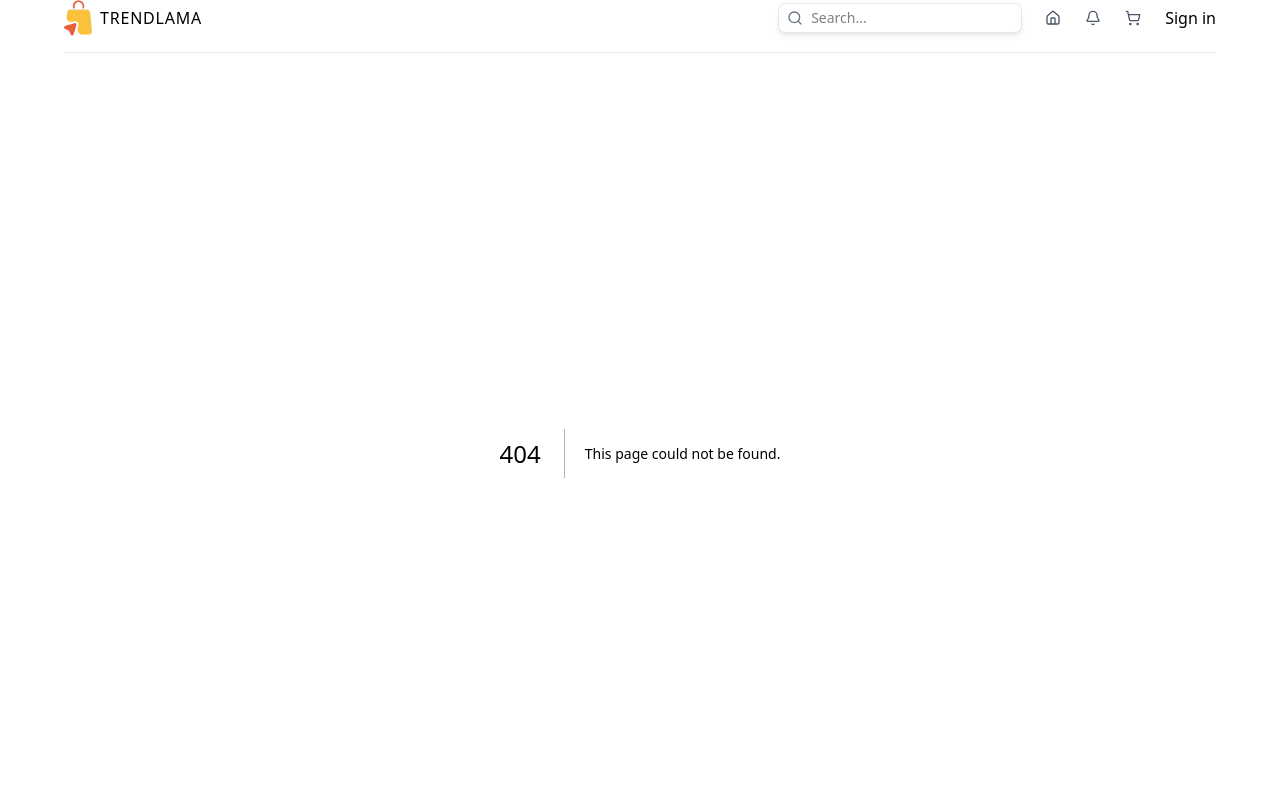
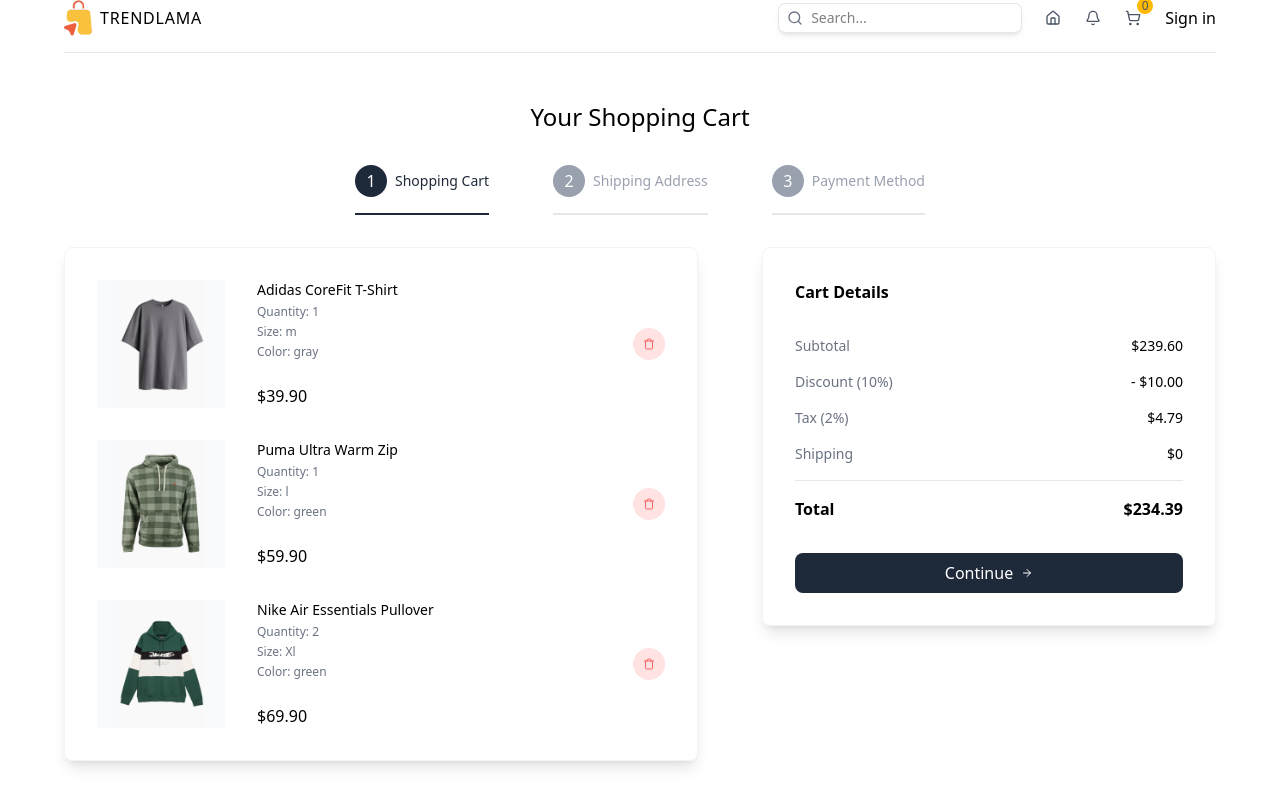
Before and after one commit to WebApp07/ECOMMERCE_UI, a Next.js app: page /cart in a window 1280 px wide. Before the commit this address had no page. Shown: the top 800 px of the page. Built offline with nearby package versions, Linux system fonts and the light colour scheme.

Commit message:
feat: E-commerce Cart Page Design with Steps and tax calculation

```diff
--- /dev/null
+++ b/src/app/cart/page.tsx
@@ -0,0 +1,224 @@
+"use client";
+
+import PaymentForm from "@/components/PaymentForm";
+import ShippingForm from "@/components/ShippingForm";
+import { cartItemsType } from "@/types";
+import { ArrowRight, Trash } from "lucide-react";
+import Image from "next/image";
+import { useRouter, useSearchParams } from "next/navigation";
+import { useState } from "react";
+
+const steps = [
+  { id: 1, title: "Shopping Cart" },
+  { id: 2, title: "Shipping Address" },
+  { id: 3, title: "Payment Method" },
+];
+
+// TEMPORARY
+const cartItems: cartItemsType = [
+  {
+    id: 1,
+    name: "Adidas CoreFit T-Shirt",
+    shortDescription:
+      "Lorem ipsum dolor sit amet consect adipisicing elit lorem ipsum dolor sit.",
+    description:
+      "Lorem ipsum dolor sit amet consect adipisicing elit lorem ipsum dolor sit.",
+    price: 39.9,
+    sizes: ["s", "m", "l", "xl", "xxl"],
+    colors: ["gray", "purple", "green"],
+    images: {
+      gray: "/products/1g.png",
+      purple: "/products/1p.png",
+      green: "/products/1gr.png",
+    },
+    quantity: 1,
+    selectedSize: "m",
+    selectedColor: "gray",
+  },
+  {
+    id: 2,
+    name: "Puma Ultra Warm Zip",
+    shortDescription:
+      "Lorem ipsum dolor sit amet consect adipisicing elit lorem ipsum dolor sit.",
+    description:
+      "Lorem ipsum dolor sit amet consect adipisicing elit lorem ipsum dolor sit.",
+    price: 59.9,
+    sizes: ["s", "m", "l", "xl"],
+    colors: ["gray", "green"],
+    images: { gray: "/products/2g.png", green: "/products/2gr.png" },
+    quantity: 1,
+    selectedSize: "l",
+    selectedColor: "green",
+  },
+  {
+    id: 3,
+    name: "Nike Air Essentials Pullover",
+    shortDescription:
+      "Lorem ipsum dolor sit amet consect adipisicing elit lorem ipsum dolor sit.",
+    description:
+      "Lorem ipsum dolor sit amet consect adipisicing elit lorem ipsum dolor sit.",
+    price: 69.9,
+    sizes: ["s", "m", "l"],
+    colors: ["green", "blue", "black"],
+    images: {
+      green: "/products/3gr.png",
+      blue: "/products/3b.png",
+      black: "/products/3bl.png",
+    },
+    quantity: 2,
+    selectedSize: "Xl",
+    selectedColor: "green",
+  },
+];
+
+const CartPage = () => {
+  const searchParams = useSearchParams();
+  const router = useRouter();
+  const [shippingForm, setShippingForm] = useState(null);
+
+  const activeStep = parseInt(searchParams.get("step") || "1");
+
+  const subtotal = cartItems.reduce(
+    (acc, item) => acc + item.price * item.quantity,
+    0
+  );
+
+  const discount = 10;
+  const taxRate = 0.02; // 2% tax
+  const tax = subtotal * taxRate;
+
+  const total = subtotal - discount + tax;
+
+  return (
+    <div className="flex flex-col gap-8 items-center justify-center mt-12">
+      {/* TITLE */}
+      <h1 className="text-2xl font-medium">Your Shopping Cart</h1>
+
+      {/* STEPS */}
+      <div className="flex flex-col lg:flex-row items-center gap-8 lg:gap-16">
+        {steps.map((step) => (
+          <div
+            key={step.id}
+            className={`flex items-center gap-2 border-b-2 pb-4 ${
+              step.id === activeStep ? "border-gray-800" : "border-gray-200"
+            }`}
+          >
+            <div
+              className={`w-6 h-6 rounded-full text-white p-4 flex items-center justify-center ${
+                step.id === activeStep ? "bg-gray-800" : "bg-gray-400"
+              }`}
+            >
+              {step.id}
+            </div>
+            <p
+              className={`text-sm font-medium ${
+                step.id === activeStep ? "text-gray-800" : "text-gray-400"
+              }`}
+            >
+              {step.title}
+            </p>
+          </div>
+        ))}
+      </div>
+
+      {/* STEPS AND DETAILS */}
+      <div className="w-full flex flex-col lg:flex-row gap-16">
+        {/* STEP CONTENT */}
+        <div className="w-full lg:w-7/12 shadow-lg border border-gray-100 p-8 rounded-lg flex flex-col gap-8">
+          {activeStep === 1 ? (
+            cartItems.map((item) => (
+              // SINGLE CART ITEM
+              <div className="flex items-center justify-between" key={item.id}>
+                {/* IMAGE AND DETAILS */}
+                <div className="flex gap-8">
+                  {/* IMAGE */}
+                  <div className="relative w-32 h-32 bg-gray-50 roudned-lg overflow-hidden">
+                    <Image
+                      src={item.images[item.selectedColor]}
+                      alt={item.name}
+                      fill
+                      className="object-contain"
+                    />
+                  </div>
+                  {/* ITEM DETAILS */}
+                  <div className="flex flex-col justify-between">
+                    <div className="flex flex-col gap-1">
+                      <p className="text-sm font-medium">{item.name}</p>
+                      <p className="text-xs text-gray-500">
+                        Quantity: {item.quantity}
+                      </p>
+                      <p className="text-xs text-gray-500">
+                        Size: {item.selectedSize}
+                      </p>
+                      <p className="text-xs text-gray-500">
+                        Color: {item.selectedColor}
+                      </p>
+                    </div>
+                    <p className="font-medium">${item.price.toFixed(2)}</p>
+                  </div>
+                </div>
+                {/* DELETE BUTTON */}
+                <button className="w-8 h-8 rounded-full bg-red-100 hover:bg-red-200 transition-all duration-300 text-red-400 flex items-center justify-center cursor-pointer">
+                  <Trash className="w-3 h-3" />
+                </button>
+              </div>
+            ))
+          ) : activeStep === 2 ? (
+            <ShippingForm />
+          ) : activeStep === 3 && shippingForm ? (
+            <PaymentForm />
+          ) : (
+            <p className="text-sm text-gray-500">
+              Please fill in the shipping form to continue.
+            </p>
+          )}
+        </div>
+
+        {/* CART DETAILS */}
+        <div className="w-full lg:w-5/12 shadow-lg border border-gray-100 p-8 rounded-lg flex flex-col gap-8 h-max">
+          <h2 className="font-semibold">Cart Details</h2>
+
+          <div className="flex flex-col gap-4 text-sm">
+            <div className="flex justify-between">
+              <p className="text-gray-500">Subtotal</p>
+              <p className="font-medium">${subtotal.toFixed(2)}</p>
+            </div>
+
+            <div className="flex justify-between">
+              <p className="text-gray-500">Discount (10%)</p>
+              <p className="font-medium">- ${discount.toFixed(2)}</p>
+            </div>
+
+            <div className="flex justify-between">
+              <p className="text-gray-500">Tax (2%)</p>
+              <p className="font-medium">${tax.toFixed(2)}</p>
+            </div>
+
+            <div className="flex justify-between">
+              <p className="text-gray-500">Shipping</p>
+              <p className="font-medium">$0</p>
+            </div>
+
+            <hr className="border-gray-200" />
+
+            <div className="flex justify-between font-semibold text-base">
+              <p>Total</p>
+              <p>${total.toFixed(2)}</p>
+            </div>
+          </div>
+
+          {activeStep === 1 && (
+            <button
+              onClick={() => router.push("/cart?step=2", { scroll: true })}
+              className="w-full bg-gray-800 hover:bg-gray-900 transition-all duration-300 text-white p-2 rounded-lg cursor-pointer flex items-center justify-center gap-2"
+            >
+              Continue <ArrowRight className="w-3 h-3" />
+            </button>
+          )}
+        </div>
+      </div>
+    </div>
+  );
+};
+
+export default CartPage;
--- a/src/components/Navbar.tsx
+++ b/src/components/Navbar.tsx
@@ -5,6 +5,7 @@ import React from "react";
 import Image from "next/image";
 import SearchBar from "./SearchBar";
 import { Bell, Home, ShoppingCart } from "lucide-react";
+import ShoppingCartIcon from "./ShoppingCartIcon";
 
 export default function Navbar() {
   return (
@@ -30,7 +31,7 @@ export default function Navbar() {
           <Home className="w-4 h-4 text-gray-600" />
         </Link>
         <Bell className="w-4 h-4 text-gray-600" />
-        <ShoppingCart className="w-4 h-4 text-gray-600" />
+        <ShoppingCartIcon />
         <Link href="/login">Sign in</Link>
       </div>
     </nav>
--- /dev/null
+++ b/src/components/PaymentForm.tsx
@@ -0,0 +1,5 @@
+const PaymentForm = () => {
+  return <div className="">Payment Form</div>;
+};
+
+export default PaymentForm;
--- /dev/null
+++ b/src/components/ShippingForm.tsx
@@ -0,0 +1,5 @@
+const ShippingForm = () => {
+  return <div className="">Shipping Form</div>;
+};
+
+export default ShippingForm;
--- /dev/null
+++ b/src/components/ShoppingCartIcon.tsx
@@ -0,0 +1,17 @@
+"use client";
+
+import { ShoppingCart } from "lucide-react";
+import Link from "next/link";
+
+const ShoppingCartIcon = () => {
+  return (
+    <Link href="/cart" className="relative">
+      <ShoppingCart className="w-4 h-4 text-gray-600" />
+      <span className="absolute -top-3 -right-3 bg-amber-400 text-gray-600 rounded-full w-4 h-4 flex items-center justify-center text-xs font-medium">
+        0
+      </span>
+    </Link>
+  );
+};
+
+export default ShoppingCartIcon;
```
Also changed, not shown: src/types.ts (+8 -0 lines).
